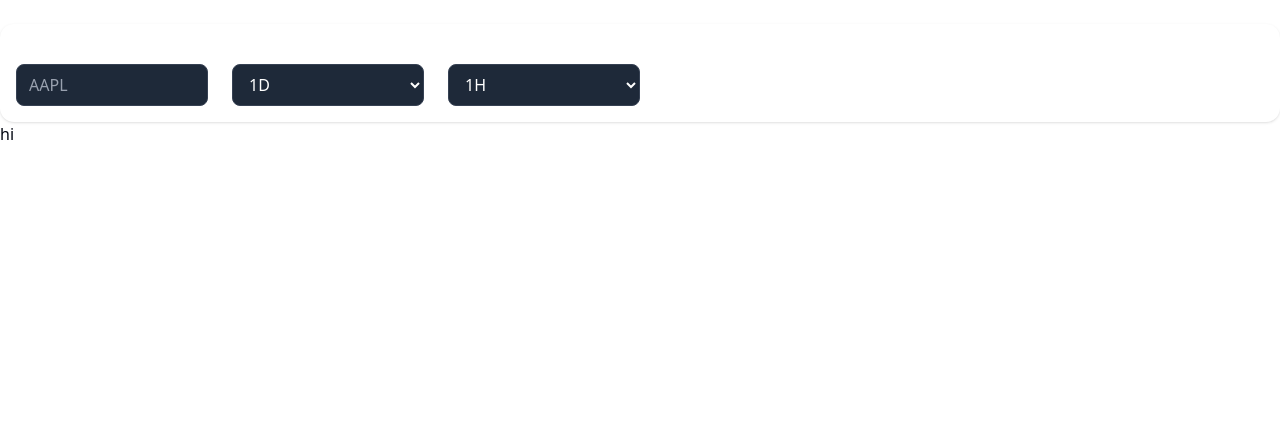
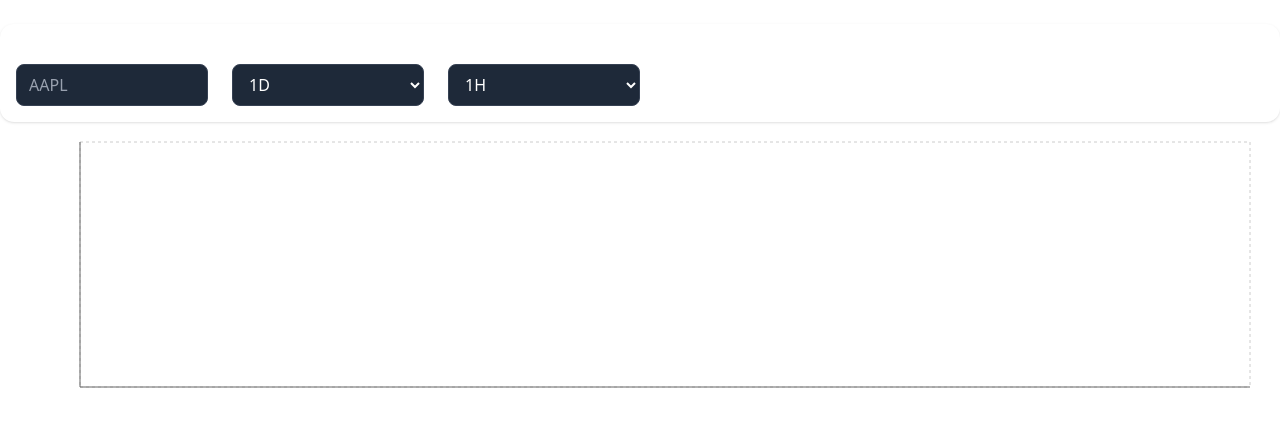
Before and after one commit to Gregor-j8/Stoxen, a Next.js app: page / in a window 1280 px wide. Shown: the top 426 px of the page. Built offline with nearby package versions, Linux system fonts and the light colour scheme.

Commit message:
built basic page for stock line chart

```diff
--- a/package.json
+++ b/package.json
@@ -19,6 +19,7 @@
     "next": "15.4.4",
     "react": "19.1.0",
     "react-dom": "19.1.0",
+    "recharts": "^3.1.0",
     "tailwind-merge": "^3.3.1",
     "tailwindcss-animate": "^1.0.7"
   },
--- a/src/components/StockPriceMainPage.tsx
+++ b/src/components/StockPriceMainPage.tsx
@@ -1,23 +1,30 @@
 import { useStock } from "@/context/StockContext";
 import { useGetStock } from "@/hooks/useStocks";
 import { useEffect, useState } from "react";
+import { LineChart, Line, XAxis, YAxis, CartesianGrid, Tooltip, ResponsiveContainer } from "recharts"
 
 export default function StockPrice() {
-    const [ticker, setTicker] = useState('')
+  const [ticker, setTicker] = useState("")
   const { stockValue, timePeriodValue, frequencyValue } = useStock()
   const { data, isLoading, error } = useGetStock(ticker)
 
-    console.log(data)
-
-
   useEffect(() => {
-        if (stockValue !== '') {
+    if (stockValue !== "") {
       setTicker(stockValue)
     }
   }, [stockValue])
+
   return (
     <div>
-            hi
+      <ResponsiveContainer width="100%" height={300}>
+        <LineChart data={data || []} margin={{ top: 20, right: 30, left: 20, bottom: 5 }}>
+          <CartesianGrid strokeDasharray="3 3" />
+          <XAxis dataKey="date" tick={{ fontSize: 12 }} />
+          <YAxis domain={["dataMin", "dataMax"]} tick={{ fontSize: 12 }} />
+          <Tooltip />
+          <Line type="monotone" dataKey="price" stroke="#4caf50" strokeWidth={2} dot={false} activeDot={false}/>
+        </LineChart>
+      </ResponsiveContainer>
     </div>
   )
 }
```
Also changed, not shown: 2 other files (tests, documents, lock files or other folders). Lines whose indentation alone changed are shown as unchanged.
